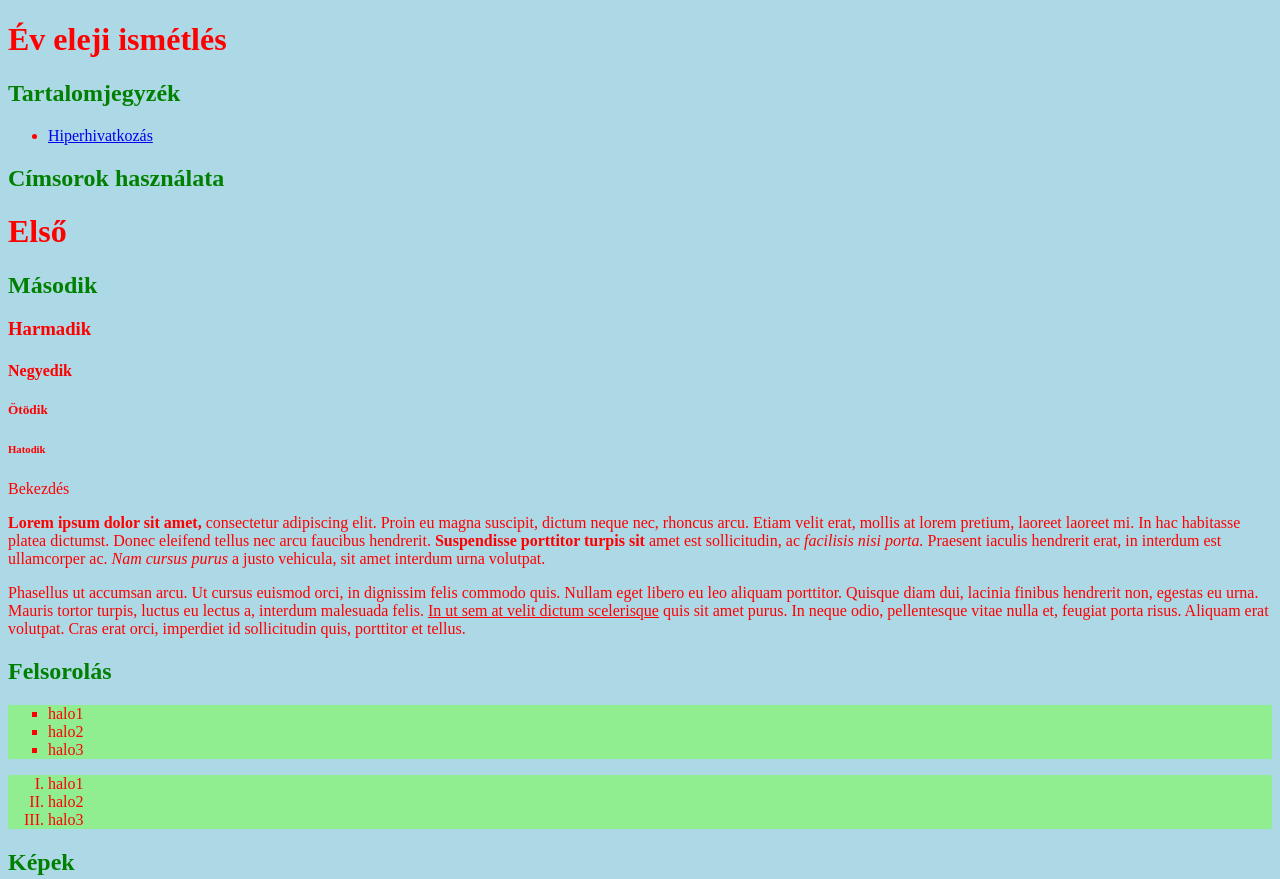
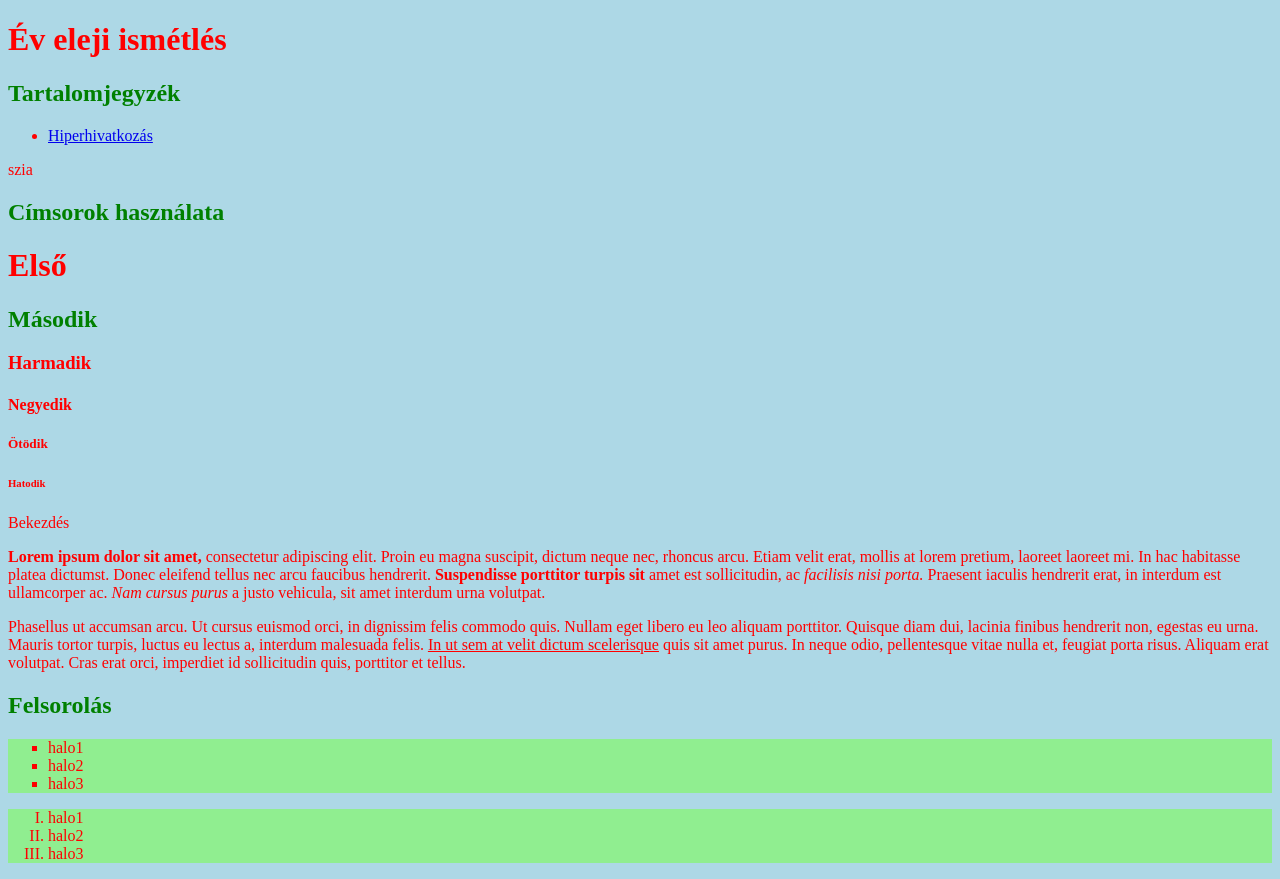
Before and after one commit to markkiy/WEB_2024, a plain HTML site: page index.html in a window 1280 px wide. Shown: the top 879 px of the page. Drawn offline with Linux system fonts and the light colour scheme.

Commit message:
nemtudom

```diff
--- a/index.html
+++ b/index.html
@@ -14,7 +14,7 @@
 		<ul>
 			<li><a href="#hiperhiv">Hiperhivatkozás</a></li>
 		</ul>
-
+		<p>szia</p>
 
         <h2>Címsorok használata</h2>
 
```
